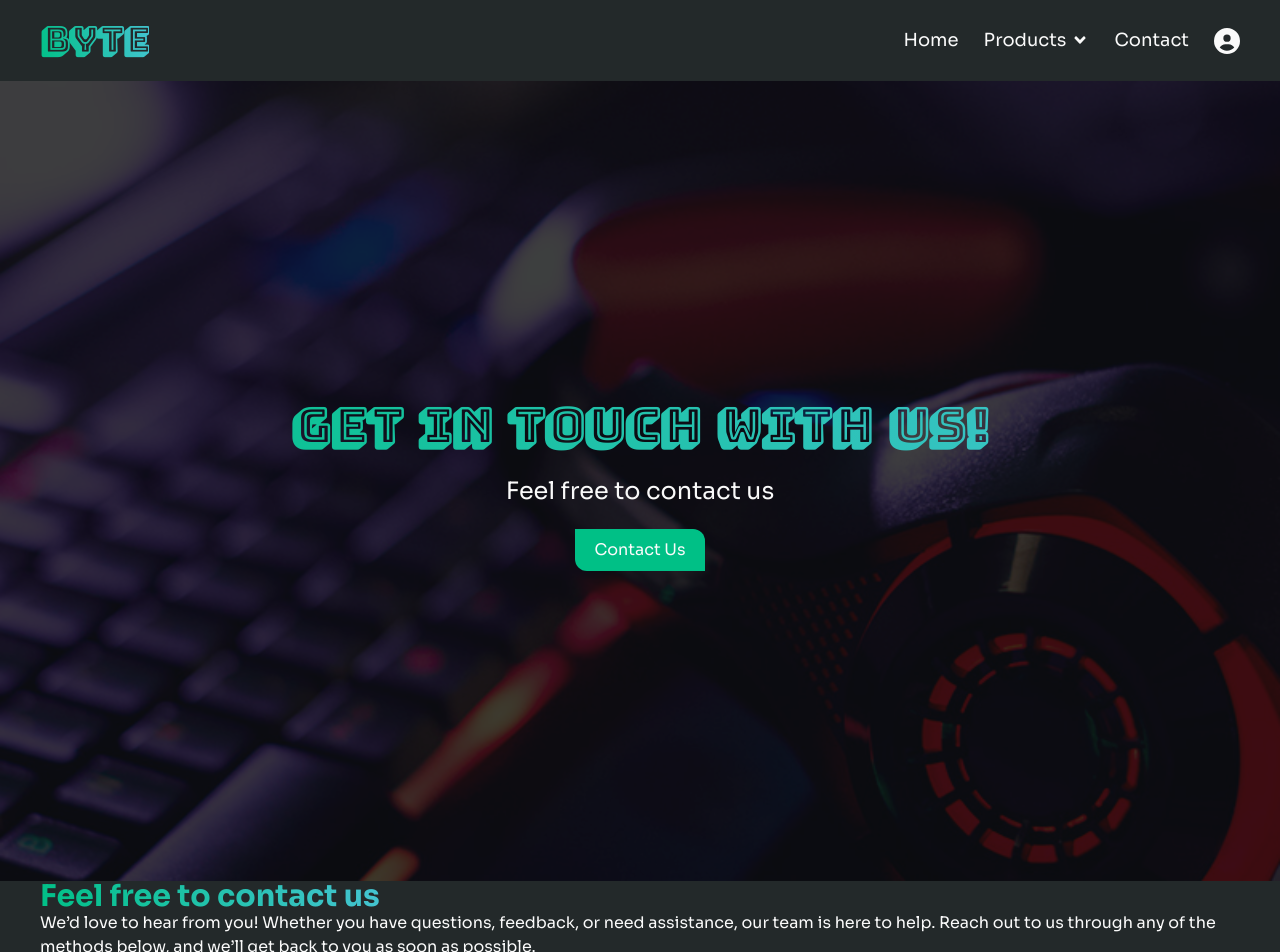
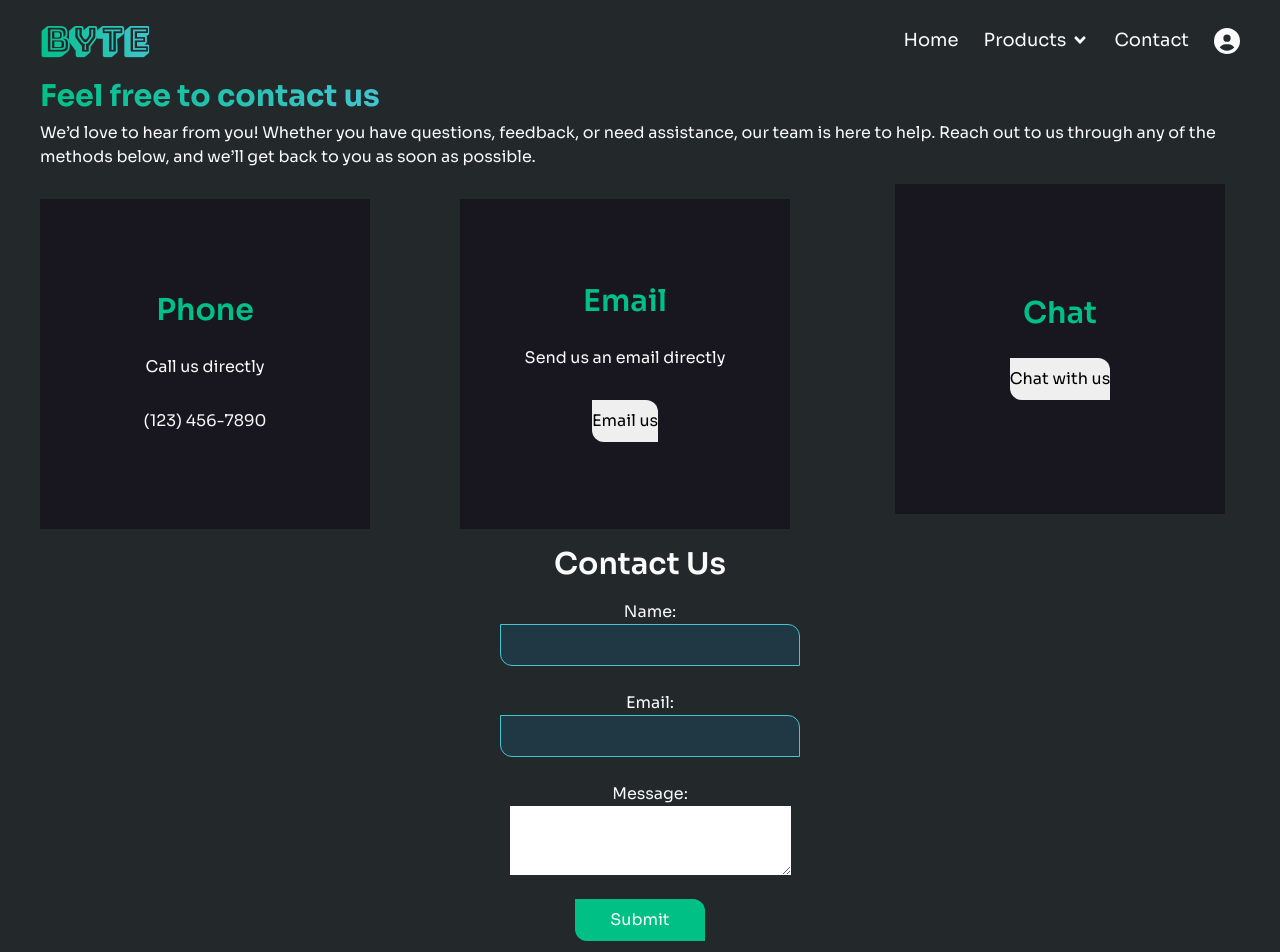
Before and after one commit to mcguenette/byte-gaming, a React (Vite) app: page /contact in a window 1280 px wide. Shown: the top 952 px of the page. Built offline with nearby package versions, Linux system fonts and the light colour scheme.

Commit message:
added getintouch and contact-form

```diff
--- a/src/components/ContactContact.jsx
+++ /dev/null
@@ -1,33 +0,0 @@
-import React from 'react';
-
-function ContactContact() {
-    return (
-        <div>
-        <h2><b>Feel free to contact us</b></h2>
-        <p>
-          We’d love to hear from you! Whether you have questions,
-          feedback, or need assistance, our team is here to help.
-          Reach out to us through any of the methods below, and we’ll
-          get back to you as soon as possible.
-        </p>
-        <div className='contact-options'>
-          <div className='contact-option'>
-            <h2 className='contact-title'>Phone</h2>
-            <p>Call us directly</p>
-            <p>(123) 456-7890</p>
-          </div>
-          <div className='contact-option'>
-            <h2 className='contact-title'>Email</h2>
-            <p>Send us an email directly</p>
-            <button>Email us</button>
-        </div>
-          <div className='contact-option'>
-            <h2 className='contact-title'>Chat</h2>
-            <button>Chat with us</button>
-          </div>
-        </div>
-        </div>
-    );
-}
-
-export default ContactContact;
--- /dev/null
+++ b/src/components/ContactForm.jsx
@@ -0,0 +1,27 @@
+import React from "react";
+import Button from "./Button";
+
+function ContactForm() {
+    return (
+        <div className="contact-form">
+            <h2 className="">Contact Us</h2>
+            <form className="contact-form-form">
+                <label className="contact-form-label">
+                    <p>Name:</p>
+                    <input type="text" />
+                </label>
+                <label className="contact-form-label">
+                    <p>Email:</p>
+                    <input type="email" />
+                </label>
+                <label className="contact-form-label">
+                    <p>Message:</p>
+                    <textarea />
+                </label>
+                <Button text="Submit" className={"primary"}/>
+            </form>
+        </div>
+    );
+}
+
+export default ContactForm;
--- /dev/null
+++ b/src/components/GetInTouch.jsx
@@ -0,0 +1,33 @@
+import React from 'react';
+
+function GetInTouch() {
+    return (
+        <div>
+        <h2 className='contact-first-words'><b>Feel free to contact us</b></h2>
+        <p>
+          We’d love to hear from you! Whether you have questions,
+          feedback, or need assistance, our team is here to help.
+          Reach out to us through any of the methods below, and we’ll
+          get back to you as soon as possible.
+        </p>
+        <div className='contact-options'>
+          <div className='contact-option'>
+            <h2 className='contact-title contact-inside-option'>Phone</h2>
+            <p className='contact-inside-option'>Call us directly</p>
+            <p className='contact-inside-option'>(123) 456-7890</p>
+          </div>
+          <div className='contact-option'>
+            <h2 className='contact-title contact-inside-option'>Email</h2>
+            <p className='contact-inside-option'>Send us an email directly</p>
+            <button className='contact-inside-option'>Email us</button>
+        </div>
+          <div className='contact-option contact-inside-option'>
+            <h2 className='contact-title contact-inside-option'>Chat</h2>
+            <button className='contact-inside-option'>Chat with us</button>
+          </div>
+        </div>
+        </div>
+    );
+}
+
+export default GetInTouch;
--- a/src/components/HeroContact.jsx
+++ /dev/null
@@ -1,27 +0,0 @@
-import React from 'react';
-import Button from './Button';
-import image from '../style/img/esports.jpg';
-
-function HeroContact() {
-    return (
-        <div className='hero-contact-image'>
-            <img src={image} alt='Esports' className='hero-image' />
-            <div className='overlay'>
-                <div className='container'>
-                    <div className='hero-contact-wrapper'>
-                        <div className='hero-contact-content'>
-                            <h1>Get in touch with us!</h1>
-                            <p>Feel free to contact us</p>
-                            <Button
-                                className='primary'
-                                text='Contact Us'
-                            />
-                        </div>
-                    </div>
-                </div>
-            </div>
-        </div>
-    );
-}
-
-export default HeroContact;
--- a/src/pages/Contact.jsx
+++ b/src/pages/Contact.jsx
@@ -1,15 +1,14 @@
 import React from 'react'
-import HeroContact from '../components/HeroContact';
-import Header from '../components/Header';
-import ContactContact from '../components/ContactContact';
+import GetInTouch from '../components/GetInTouch';
+import ContactForm from '../components/ContactForm';
 
 
 function Contact() {
   return (
     <div>
-    <HeroContact />
     <div className='container'>
-     <ContactContact />S
+     <GetInTouch />
+     <ContactForm />
     </div>
     </div>
   )
--- a/src/style/Contact.css
+++ b/src/style/Contact.css
@@ -105,8 +105,8 @@
     flex-direction: column;
     justify-content: center;
     align-items: center;
-    width: 350px;
-    height: 350px;
+    width: 330px;
+    height: 330px;
     background-color: var(--app-bg-dark);
 }
 
@@ -114,6 +114,38 @@
     color: var(--primary-green);
 }
 
-.primary {
-    margin-top: 20px;
+/* Contact form */
+
+.contact-form {
+    display: flex;
+    flex-direction: column;
+    justify-content: center;
+    align-items: center;
+    margin: 20px;
 }
+
+.contact-form-form {
+    display: flex;
+    flex-direction: column;
+    justify-content: center;
+    align-items: center;
+}
+
+.contact-form-label {
+    display: flex;
+    flex-direction: column;
+    justify-content: center;
+    align-items: center;
+    margin-bottom: 10px;
+}
+
+.contact-first-words {
+    width: 100%;
+    justify-content: center;
+    align-items: center;
+    margin-bottom: 10px;
+}
+
+.contact-inside-option {
+    margin:15px;
+}
```
